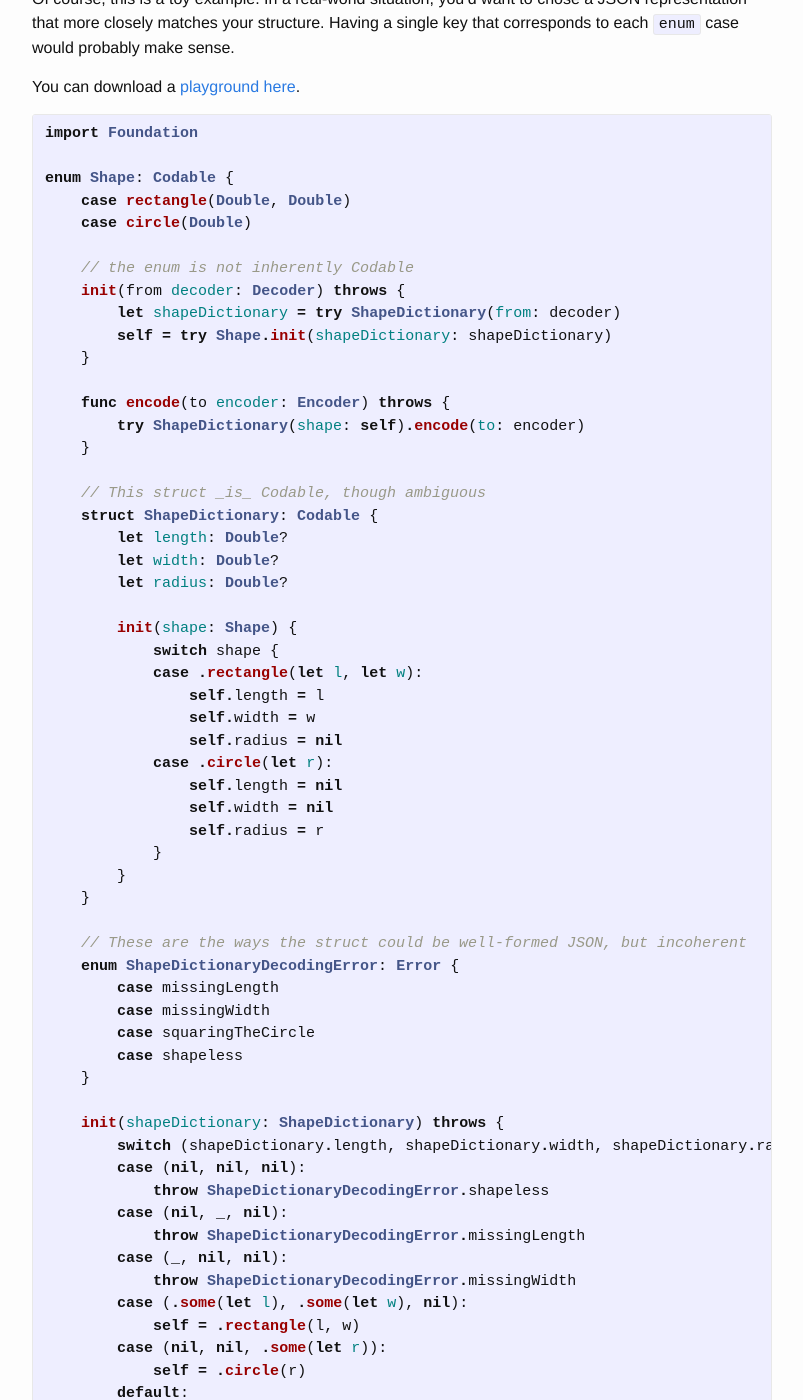
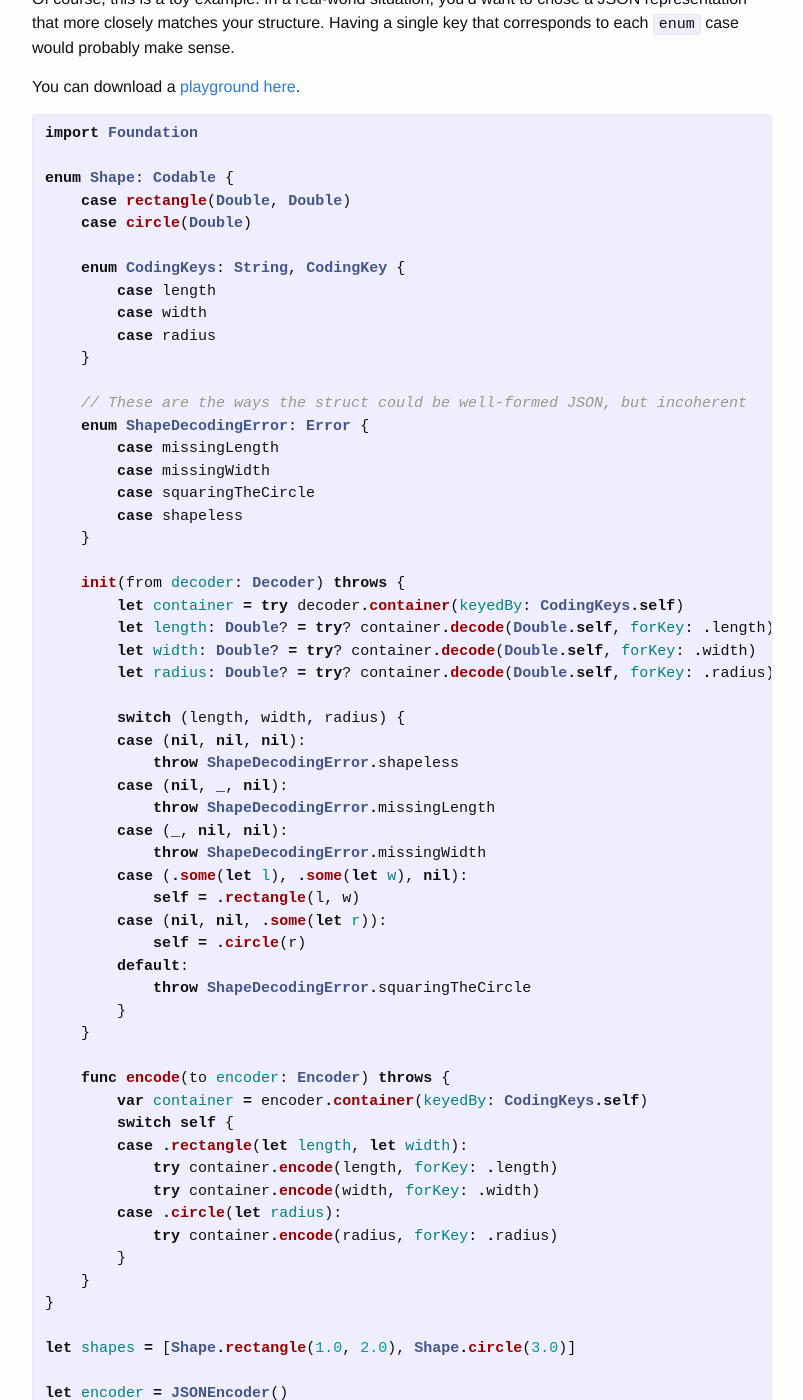
Before and after one commit to WanderingStar/WanderingStar.github.io, a Jekyll site: the page built from _posts/2017-06-18-swift4-codable-enum.md, in a window 1280 px wide and 1400 px high, scrolled down 497 px. Shown: the whole window, without its empty margins (238-1041 px from the left). Built offline with Jekyll 4.4.1, drawn with Linux system fonts in a browser that asks for light colours; comment, search, counter and statistics services are not loaded; some of the changed text lies outside the part shown.

Commit message:
simpler Codable

```diff
--- a/_posts/2017-06-18-swift4-codable-enum.md
+++ b/_posts/2017-06-18-swift4-codable-enum.md
@@ -32,58 +32,50 @@ enum Shape: Codable {
     case rectangle(Double, Double)
     case circle(Double)
 
-    // the enum is not inherently Codable
-    init(from decoder: Decoder) throws {
-        let shapeDictionary = try ShapeDictionary(from: decoder)
-        self = try Shape.init(shapeDictionary: shapeDictionary)
-    }
-
-    func encode(to encoder: Encoder) throws {
-        try ShapeDictionary(shape: self).encode(to: encoder)
-    }
-
-    // This struct _is_ Codable, though ambiguous
-    struct ShapeDictionary: Codable {
-        let length: Double?
-        let width: Double?
-        let radius: Double?
-
-        init(shape: Shape) {
-            switch shape {
-            case .rectangle(let l, let w):
-                self.length = l
-                self.width = w
-                self.radius = nil
-            case .circle(let r):
-                self.length = nil
-                self.width = nil
-                self.radius = r
-            }
-        }
+    enum CodingKeys: String, CodingKey {
+        case length
+        case width
+        case radius
     }
 
     // These are the ways the struct could be well-formed JSON, but incoherent
-    enum ShapeDictionaryDecodingError: Error {
+    enum ShapeDecodingError: Error {
         case missingLength
         case missingWidth
         case squaringTheCircle
         case shapeless
     }
 
-    init(shapeDictionary: ShapeDictionary) throws {
-        switch (shapeDictionary.length, shapeDictionary.width, shapeDictionary.radius) {
+    init(from decoder: Decoder) throws {
+        let container = try decoder.container(keyedBy: CodingKeys.self)
+        let length: Double? = try? container.decode(Double.self, forKey: .length)
+        let width: Double? = try? container.decode(Double.self, forKey: .width)
+        let radius: Double? = try? container.decode(Double.self, forKey: .radius)
+
+        switch (length, width, radius) {
         case (nil, nil, nil):
-            throw ShapeDictionaryDecodingError.shapeless
+            throw ShapeDecodingError.shapeless
         case (nil, _, nil):
-            throw ShapeDictionaryDecodingError.missingLength
+            throw ShapeDecodingError.missingLength
         case (_, nil, nil):
-            throw ShapeDictionaryDecodingError.missingWidth
+            throw ShapeDecodingError.missingWidth
         case (.some(let l), .some(let w), nil):
             self = .rectangle(l, w)
         case (nil, nil, .some(let r)):
             self = .circle(r)
         default:
-            throw ShapeDictionaryDecodingError.squaringTheCircle
+            throw ShapeDecodingError.squaringTheCircle
+        }
+    }
+
+    func encode(to encoder: Encoder) throws {
+        var container = encoder.container(keyedBy: CodingKeys.self)
+        switch self {
+        case .rectangle(let length, let width):
+            try container.encode(length, forKey: .length)
+            try container.encode(width, forKey: .width)
+        case .circle(let radius):
+            try container.encode(radius, forKey: .radius)
         }
     }
 }
```
